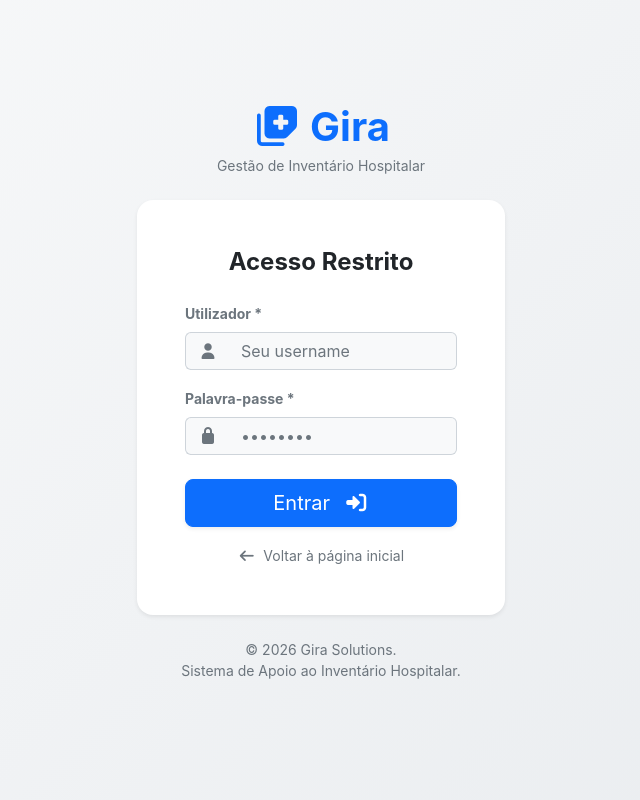
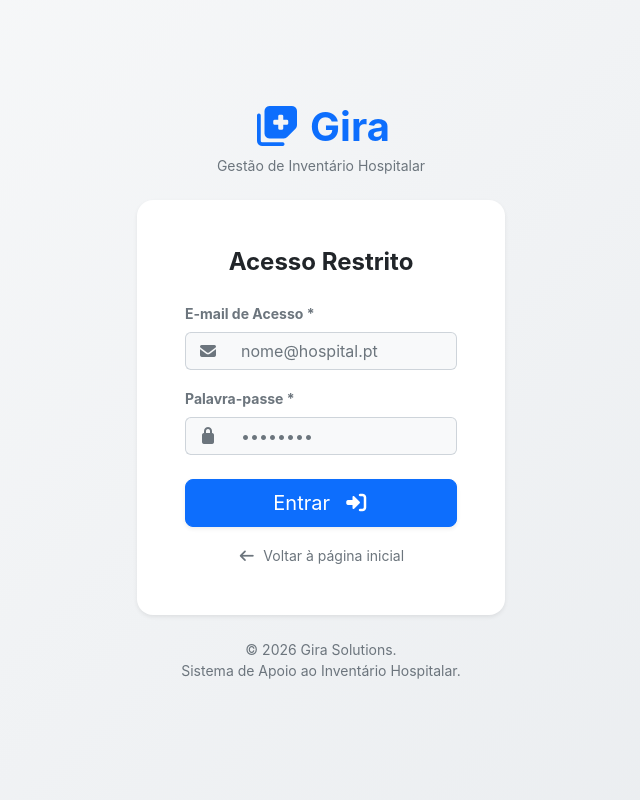
Before and after one commit to simaocacheira-lang/gira, a PHP site: page /public/login.php in a window 1280 px wide. Shown: the whole page, without its empty margins (319-959 px from the left). Run offline with PHP 8.4, Linux system fonts and the light colour scheme; some libraries are stand-ins or nearby versions.

Commit message:
feat: Implementação do sistema de autenticação real e segurança de rotas
- Refatoração do `login.php` para validação de credenciais na base de dados com `password_verify`.
- Implementação de barreira de segurança para rejeição de contas com estado "Suspenso".
- Remoção do bypass de sessão de desenvolvimento no `layout.php`.
- Separação e isolamento de estilos (CSS) do login para o ficheiro global.
- Funcionalidade completa de encerramento de sessão (`logout.php`) com destruição de cookies e dados do servidor.

```diff
--- a/assets/css/1241251.css
+++ b/assets/css/1241251.css
@@ -650,3 +650,15 @@ body:not([data-bs-theme="dark"]) .text-dark {
 .event-badge:hover {
     opacity: 0.8;
 }
+
+/* ============================================================================
+   ESTILOS EXCLUSIVOS DA PÁGINA DE LOGIN
+============================================================================ */
+body.login-bg {
+    background: linear-gradient(135deg, #f8f9fa 0%, #e9ecef 100%);
+}
+
+.login-card {
+    max-width: 400px;
+    width: 100%;
+}
--- a/public/login.php
+++ b/public/login.php
@@ -16,28 +16,34 @@ if ($_SERVER["REQUEST_METHOD"] == "POST") {
     require_once __DIR__ . '/../private/db.php';
 
     // Apanhar o que foi escrito nos campos (com proteção contra espaços vazios)
-    $user = trim($_POST['username'] ?? '');
+    $email = trim($_POST['email'] ?? '');
     $pass = trim($_POST['password'] ?? '');
 
-    if (!empty($user) && !empty($pass)) {
-        // 3. Procurar o utilizador na base de dados
-        $sql = "SELECT id, username, password_hash, nome FROM utilizadores WHERE username = :username";
+    if (!empty($email) && !empty($pass)) {
+        // 3. Procurar o utilizador na base de dados usando o EMAIL
+        $sql = "SELECT id, email, password_hash, nome, estado FROM utilizadores WHERE email = :email";
         $stmt = $pdo->prepare($sql);
-        $stmt->execute([':username' => $user]);
+        $stmt->execute([':email' => $email]);
         $utilizador = $stmt->fetch();
 
         // 4. Se o utilizador existir, testar se a password bate certo com o Hash!
         if ($utilizador && password_verify($pass, $utilizador['password_hash'])) {
-            // SUCESSO! Guardar os dados do utilizador na memória da sessão
-            $_SESSION['user_id'] = $utilizador['id'];
-            $_SESSION['username'] = $utilizador['username'];
-            $_SESSION['nome'] = $utilizador['nome'];
 
-            // Redirecionar para o Dashboard (CAMINHO ABSOLUTO URL)
-            header("Location: /gira/private/dashboard.php");
-            exit;
+            // 5. BARREIRA DE SEGURANÇA: Verificar se a conta não está suspensa
+            if ($utilizador['estado'] === 'Suspenso') {
+                $erro = "Acesso negado. Esta conta encontra-se suspensa.";
+            } else {
+                // SUCESSO ABSOLUTO! Guardar os dados do utilizador na memória da sessão
+                $_SESSION['user_id'] = $utilizador['id'];
+                $_SESSION['email'] = $utilizador['email'];
+                $_SESSION['nome'] = $utilizador['nome'];
+
+                // Redirecionar para o Dashboard (CAMINHO ABSOLUTO URL)
+                header("Location: /gira/private/dashboard.php");
+                exit;
+            }
         } else {
-            $erro = "Utilizador ou palavra-passe incorretos.";
+            $erro = "E-mail ou palavra-passe incorretos.";
         }
     } else {
         $erro = "Por favor, preencha todos os campos.";
@@ -56,20 +62,9 @@ if ($_SERVER["REQUEST_METHOD"] == "POST") {
     <link rel="stylesheet" href="/gira/assets/css/bootstrap.min.css">
     <link rel="stylesheet" href="/gira/assets/css/all.min.css">
     <link rel="stylesheet" href="/gira/assets/css/1241251.css">
-
-    <style>
-        body {
-            background: linear-gradient(135deg, #f8f9fa 0%, #e9ecef 100%);
-        }
-
-        .login-card {
-            max-width: 400px;
-            width: 100%;
-        }
-    </style>
 </head>
 
-<body class="vh-100 d-flex align-items-center justify-content-center">
+<body class="vh-100 d-flex align-items-center justify-content-center login-bg">
 
     <div class="login-card p-3">
         <div class="text-center mb-4">
@@ -91,11 +86,12 @@ if ($_SERVER["REQUEST_METHOD"] == "POST") {
                             <i class="fa-solid fa-triangle-exclamation me-1"></i> <?php echo $erro; ?>
                         </div>
                     <?php endif; ?>
+
                     <div class="mb-3">
-                        <label for="username" class="form-label small fw-bold text-secondary">Utilizador *</label>
+                        <label for="email" class="form-label small fw-bold text-secondary">E-mail de Acesso *</label>
                         <div class="input-group">
-                            <span class="input-group-text bg-light border-end-0"><i class="fa-solid fa-user text-muted"></i></span>
-                            <input type="text" class="form-control bg-light border-start-0" id="username" name="username" placeholder="Seu username" required>
+                            <span class="input-group-text bg-light border-end-0"><i class="fa-solid fa-envelope text-muted"></i></span>
+                            <input type="email" class="form-control bg-light border-start-0" id="email" name="email" placeholder="nome@hospital.pt" required>
                         </div>
                     </div>
 
```
